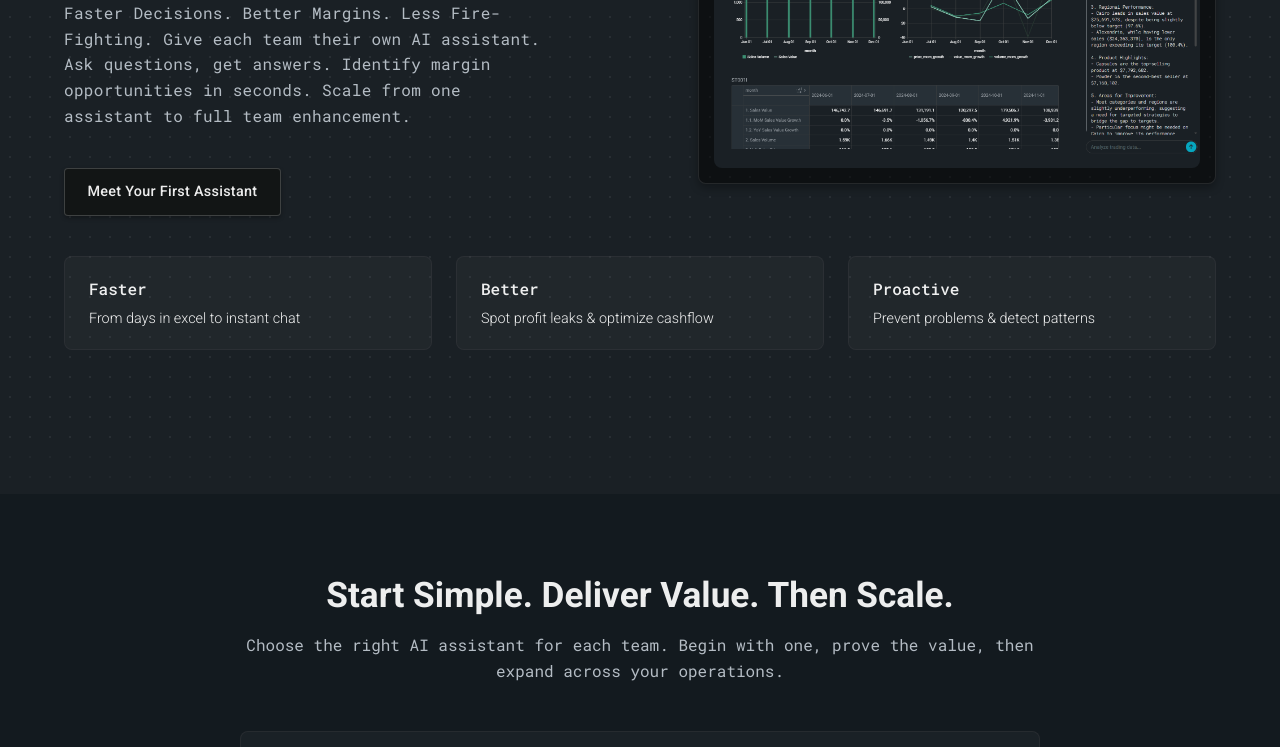
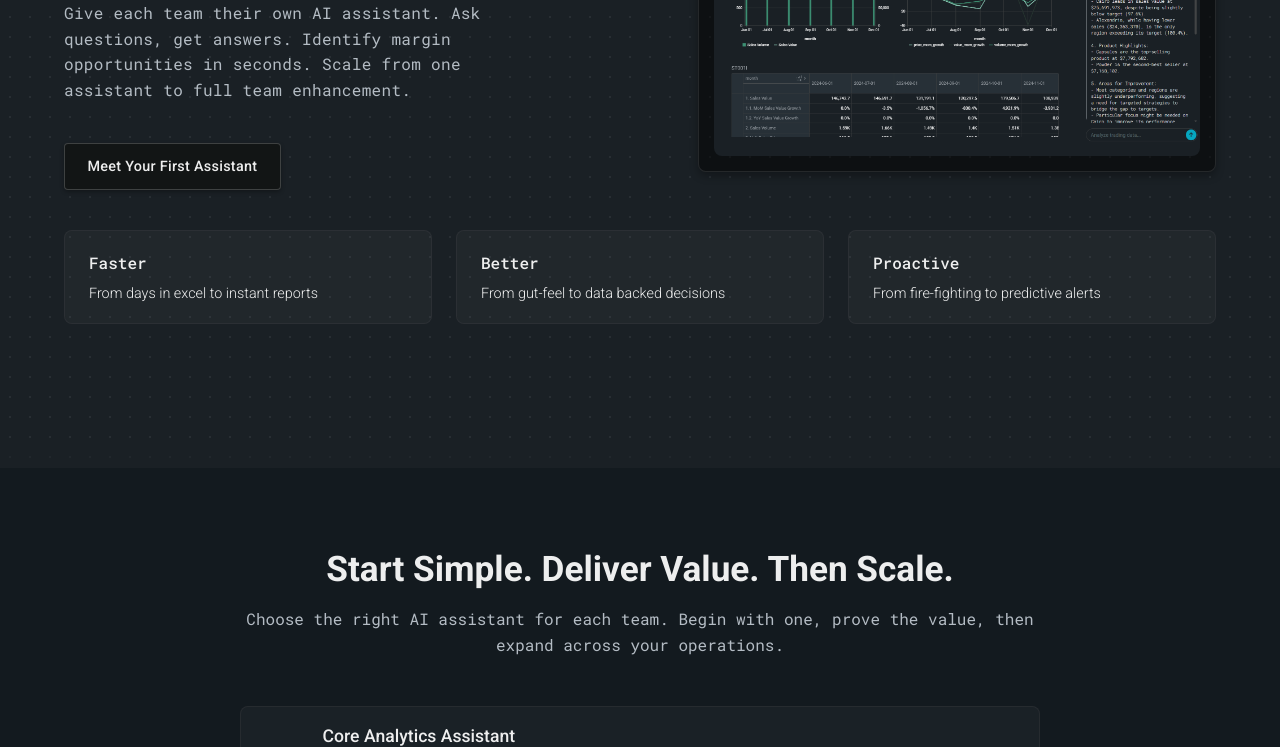
Before and after one commit to magroudy/inventoryiq-ai, a plain HTML site: page index.html in a window 1280 px wide. Shown: the part 353-1100 px from the top of the page. Drawn offline with Linux system fonts and the light colour scheme.

Commit message:
Minor content refinements: Clean up hero messaging and improve metric labels
- Simplified hero subtitle by removing redundant opening phrase
- Enhanced metric labels for clearer value proposition:
  - Faster: From days in excel to instant reports
  - Better: From gut-feel to data backed decisions
  - Proactive: From fire-fighting to predictive alerts

```diff
--- a/index.html
+++ b/index.html
@@ -36,7 +36,7 @@
         <div class="container">
             <div class="hero-content">
                 <h1>AI Assistants <br><span class="lighter">for Commercial Decisions</span><span class="cursor-blink"></span></h1>
-                <p class="subheading">Faster Decisions. Better Margins. Less Fire-Fighting. Give each team their own AI assistant. Ask questions, get answers. Identify margin opportunities in seconds. Scale from one assistant to full team enhancement.</p>
+                <p class="subheading">Give each team their own AI assistant. Ask questions, get answers. Identify margin opportunities in seconds. Scale from one assistant to full team enhancement.</p>
 
                 <a href="#" class="cta-button primary demo-btn">Meet Your First Assistant</a>
             </div>
@@ -47,15 +47,15 @@
             <div class="metrics">
                 <div class="metric">
                     <span class="metric-value">Faster</span>
-                    <span class="metric-label">From days in excel to instant chat</span>
+                    <span class="metric-label">From days in excel to instant reports</span>
                 </div>
                 <div class="metric">
                     <span class="metric-value">Better</span>
-                    <span class="metric-label">Spot profit leaks & optimize cashflow</span>
+                    <span class="metric-label">From gut-feel to data backed decisions</span>
                 </div>
                 <div class="metric">
                     <span class="metric-value">Proactive</span>
-                    <span class="metric-label">Prevent problems & detect patterns</span>
+                    <span class="metric-label">From fire-fighting to predictive alerts</span>
                 </div>
             </div>
         </div>
```
